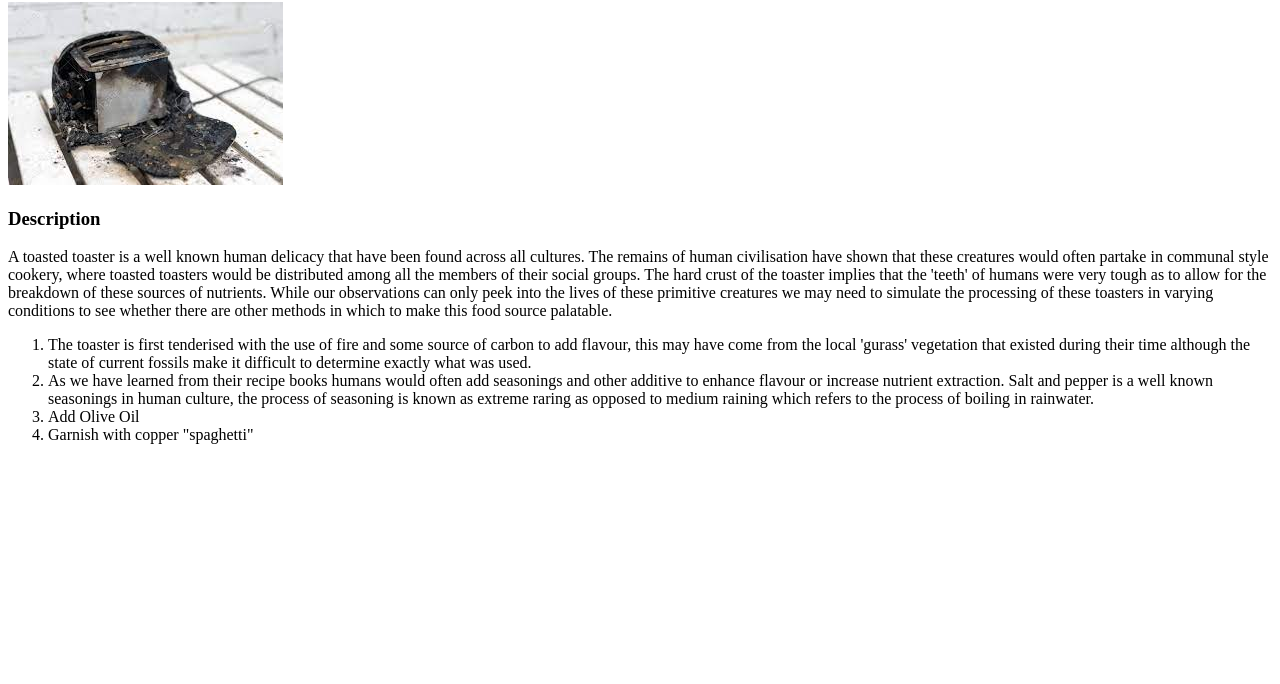
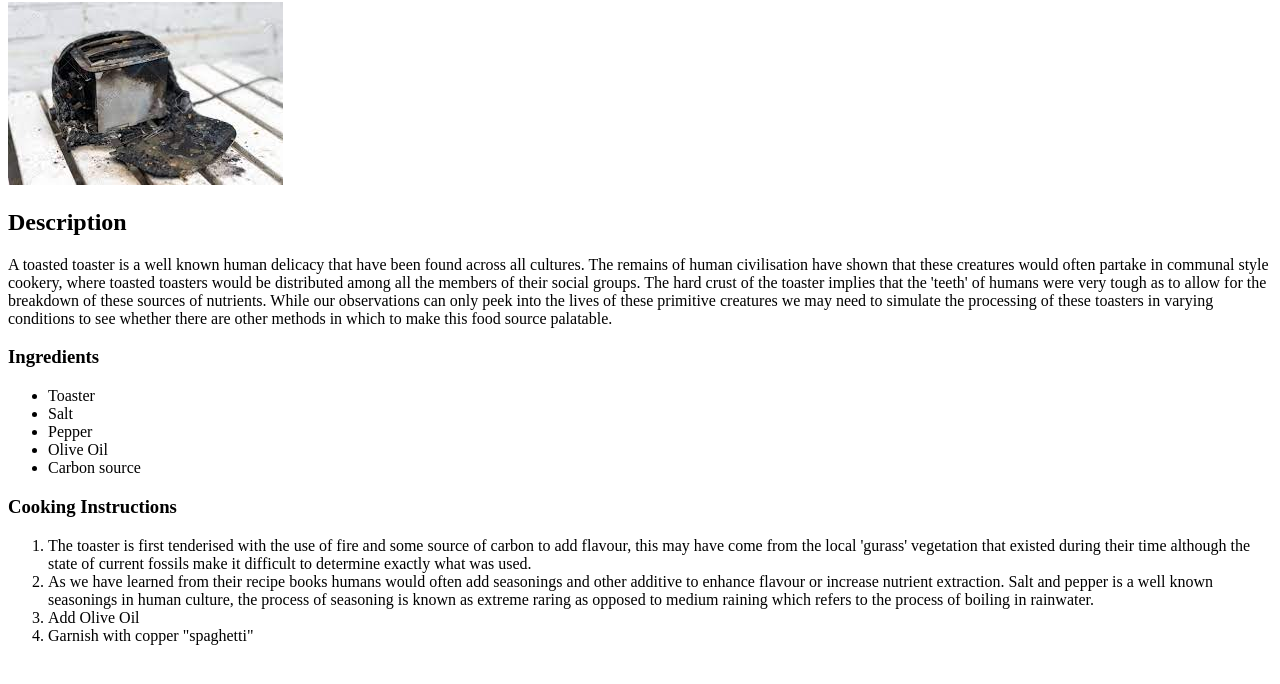
Before and after one commit to DipRRai/odin-recipes, a plain HTML site: page recipes/toasted-toaster.html in a window 1280 px wide. Shown: the part 78-762 px from the top of the page. Drawn offline with Linux system fonts and the light colour scheme.

Commit message:
Subheadings added to toasted toaster recipe page

```diff
--- a/recipes/toasted-toaster.html
+++ b/recipes/toasted-toaster.html
@@ -9,7 +9,7 @@
 <body>
     <h1>How to make a toasted Toaster</h1>
     <img src="../images/toaster.jpg">
-    <h3>Description</h3>
+    <h2>Description</h2>
     <p>A toasted toaster is a well known human delicacy that have been found across all cultures.
     The remains of human civilisation have shown that these creatures would often partake in communal style
     cookery, where toasted toasters would be distributed among all the members of their social groups.
@@ -18,6 +18,15 @@
       to simulate the processing of these toasters in varying conditions to see whether there are other methods in which to make this
       food source palatable.
     </p>
+    <h3>Ingredients</h3>
+    <ul>
+        <li>Toaster</li>
+        <li>Salt</li>
+        <li>Pepper</li>
+        <li>Olive Oil</li>
+        <li>Carbon source</li>
+    </ul>
+    <h3>Cooking Instructions</h3>
     <ol>
         <li>The toaster is first tenderised with the use of fire and some source of carbon to add flavour, this may have come from the local 'gurass' vegetation that existed during their time although the state of current fossils make it difficult to determine exactly what was used.</li>
         <li>As we have learned from their recipe books humans would often add seasonings and other additive to enhance flavour or increase nutrient extraction. Salt and pepper is a well known seasonings in human culture, the process of seasoning is known as extreme raring as opposed to medium raining which refers to the process of boiling in rainwater.</li>
```
